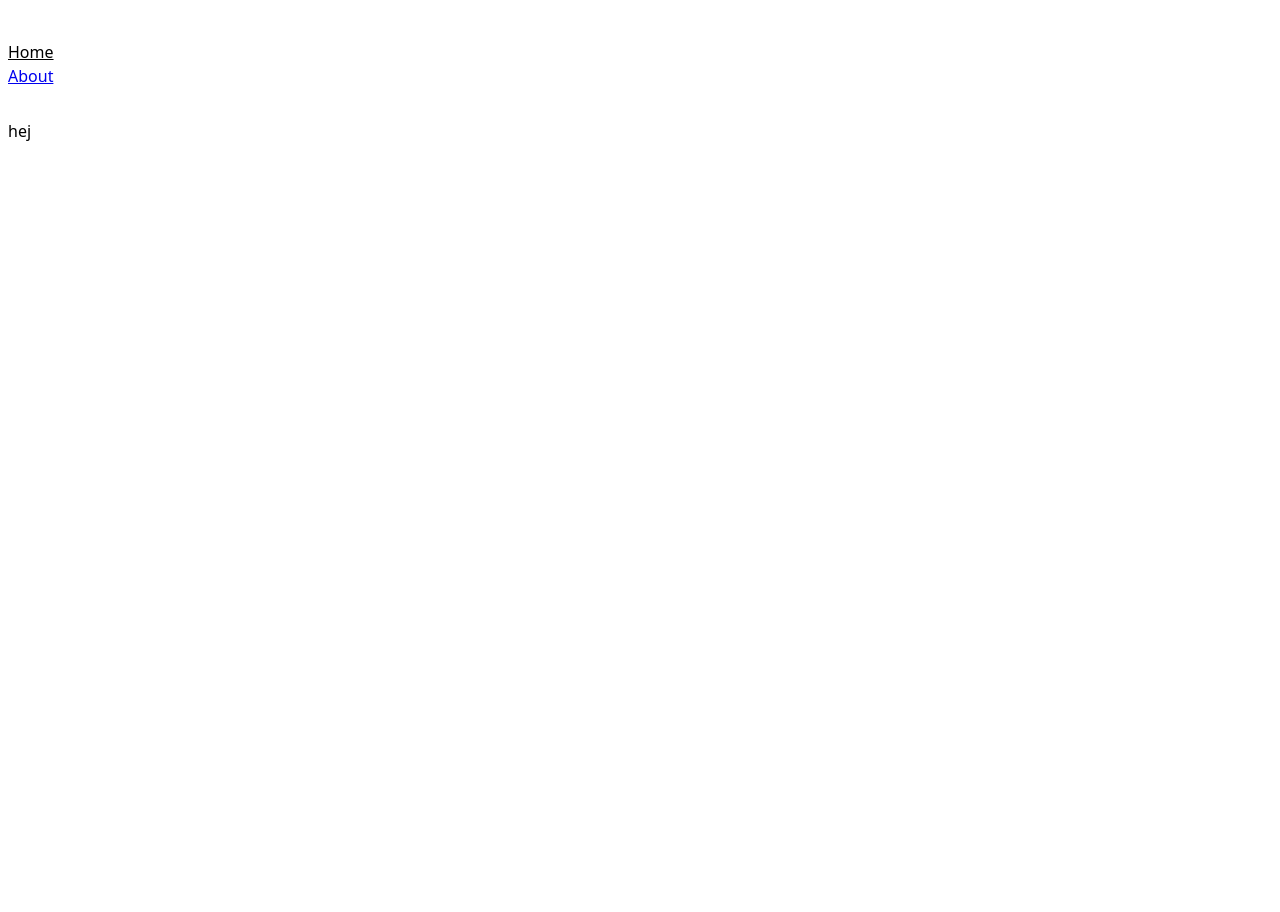
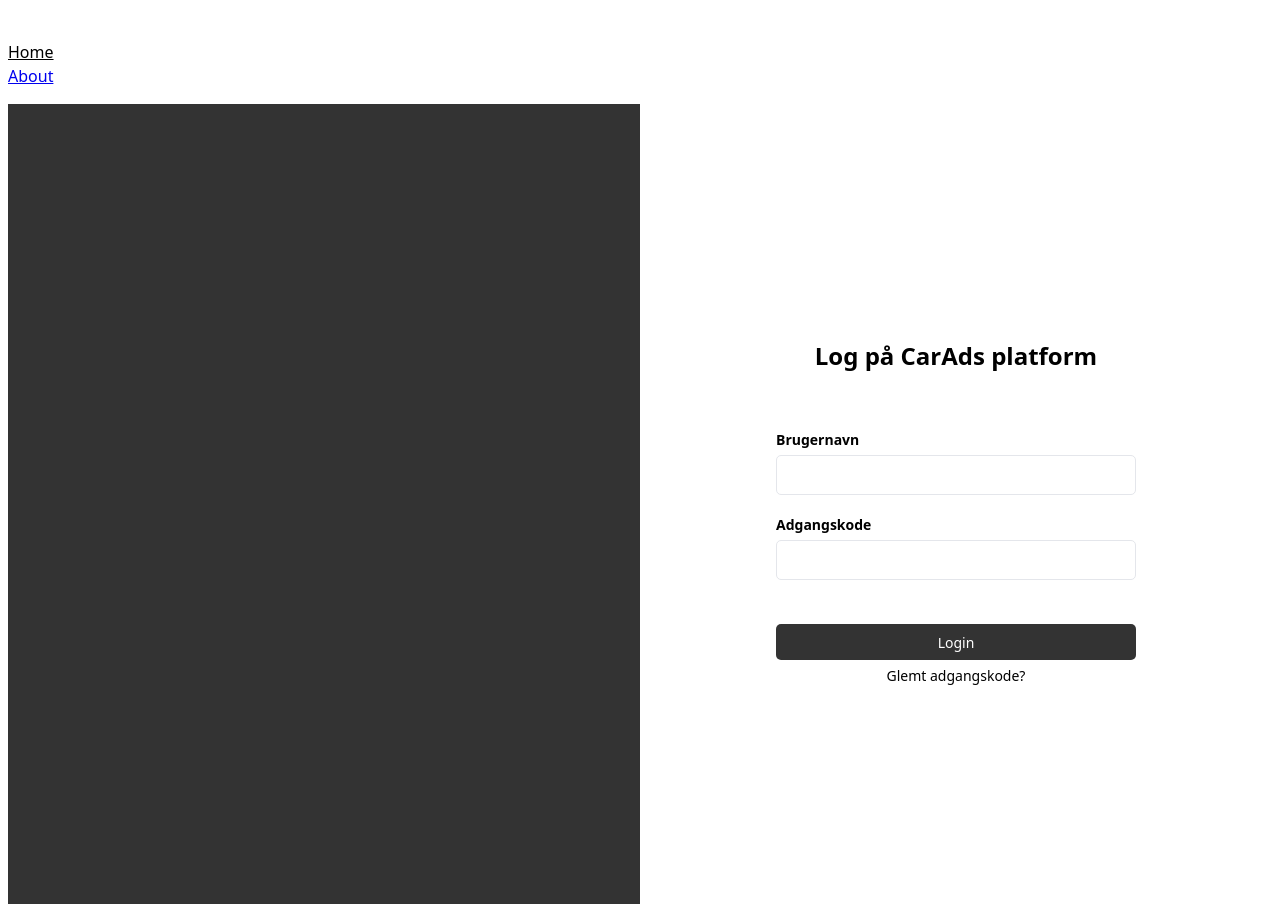
Before and after one commit to SigneWehlast/bachelor-platform, a Vue app: page / in a window 1280 px wide. Before the commit this address had no page. Before the commit the page ends 800 px from the top, so only its background shows below. Built offline with nearby package versions, Linux system fonts and the light colour scheme.

Commit message:
login page made without functionality

```diff
--- a/src/assets/styles/abstracts/_mixins.scss
+++ b/src/assets/styles/abstracts/_mixins.scss
@@ -2,7 +2,7 @@
 
 @mixin input {
     height: vars.$height-sm;
-    border-color: vars.$border-color;
+    border: 0.0625rem solid vars.$border-color;
     border-radius: vars.$border-radius-sm;
     color: vars.$text-color-gray;
     background-color: vars.$white;
--- a/src/assets/styles/abstracts/_variables.scss
+++ b/src/assets/styles/abstracts/_variables.scss
@@ -53,7 +53,8 @@
 $spacing-gap-md: 1.25rem; // 18px
 $spacing-gap-lg: 1.5rem; // 24px
 $spacing-gap-xl: 1.875rem; // 30px
-$spacing-gap-xxl: 3rem; // 48px
+$spacing-gap-xxl: 2.625rem; //42px
+$spacing-gap-xxxl: 3rem; // 48px
 
 // Font sizes
 $font-size-sm: 0.75rem; // 12px
--- a/src/assets/styles/pages/_login-view.scss
+++ b/src/assets/styles/pages/_login-view.scss
@@ -0,0 +1,58 @@
+
+@use '../abstracts/variables' as vars;
+@use '../abstracts/mixins' as mix;
+
+.login {
+    display: flex;
+    flex-direction: row;
+    min-height: 100vh;
+
+    &__blank {
+        flex: 0 0 50%;
+        background-color: vars.$btn-color-dark;
+
+    }
+
+    &__form {
+        display: flex;
+        flex: 0 0 50%;
+        flex-direction: column;
+        margin: auto;
+        align-items: center;
+        gap: vars.$spacing-gap-xxl;
+
+    }
+
+    &-form {
+            display: flex;
+            flex-direction: column;
+            gap: vars.$spacing-gap-md;
+            width: 100%;
+            max-width: 22.5rem;
+
+     &__group {
+            display: flex;
+            flex-direction: column;
+            gap: vars.$spacing-gap-xs;
+            & p {
+                margin:0;
+                color: vars.$text-color-black;
+                text-align: center;
+            }
+        }
+
+        &__input {
+            display: flex;
+            @include mix.input;
+            gap: vars.$spacing-gap-md;
+        }
+
+        &__btn {
+            all: unset;
+            @include mix.buttons;
+            background-color: vars.$btn-color-dark;
+            text-align: center;
+            margin-top: 1.5rem;
+        }
+    }
+}
--- a/src/views/LoginView.vue
+++ b/src/views/LoginView.vue
@@ -1,5 +1,25 @@
-<script>
+<script setup>
 </script>
 <template>
-    <p>hej</p>
+    <div class="login">
+        <div class="login__blank">
+        </div>
+        <div class="login__form">
+            <h1>Log på CarAds platform</h1>
+            <form class="login-form">
+                <div class="login-form__group h3">
+                    <label>Brugernavn</label>
+                    <input type="username" required class="login-form__input"></input>
+                </div>
+                <div class="login-form__group h3">
+                    <label>Adgangskode</label>
+                    <input type="password" required class="login-form__input"></input>
+                </div>
+                <div class="login-form__group">
+                    <button type="submit" class="login-form__btn">Login</button>
+                    <p class="medium">Glemt adgangskode?</p>
+                </div>
+            </form>
+        </div>
+    </div>
 </template>
```
